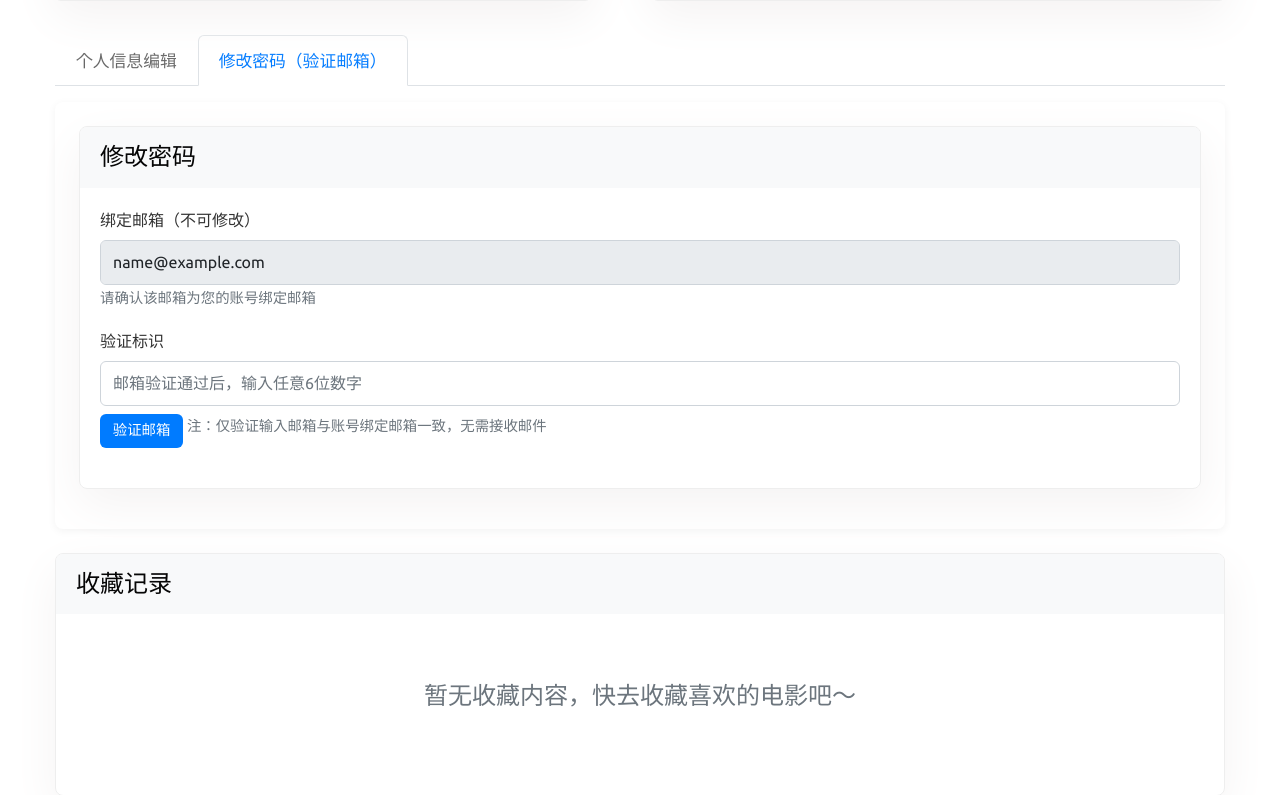
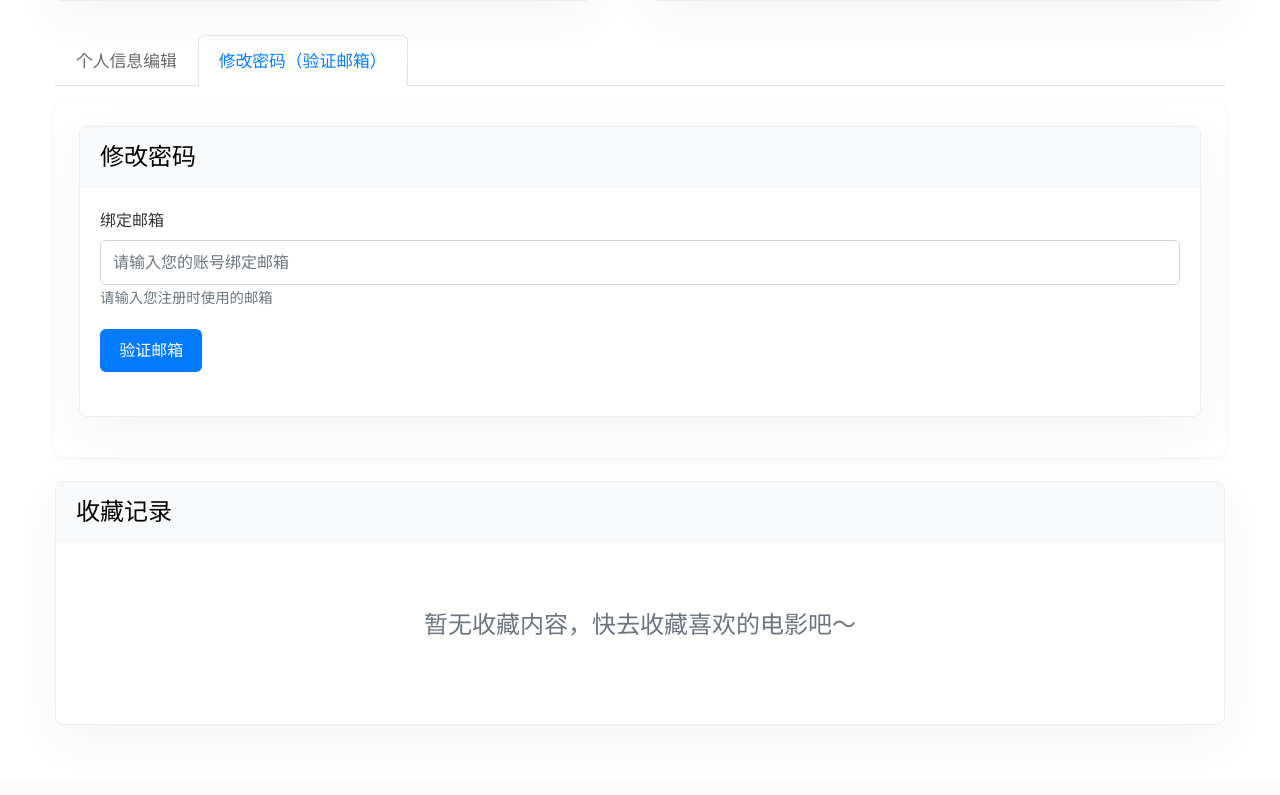
Before and after one commit to SkyGazer-69/movie, a Django app: page /center/ in a window 1280 px wide, after a click on "修改密码（验证邮箱）". Shown: the part 719-1514 px from the top of the page. After the commit the page ends 1444 px from the top, so only its background shows below. Run offline with Django 4.2, Linux system fonts and the light colour scheme; the visitor is signed in with stand-in values (Sample User, id 1); data comes from the database, SQL or seed files in the repository; data that the repository does not hold is empty; some libraries are stand-ins or nearby versions.

Commit message:
密码修改测试

```diff
--- a/movie/myapp/urls.py
+++ b/movie/myapp/urls.py
@@ -14,7 +14,7 @@ urlpatterns = [
     path('collect/', views.collect, name='collect'),
     path('comment/add/', views.comment_add, name='comment_add'),
     path('recommend/', views.recommend),
-    path('center/', views.center, name='user_center'),  # 唯一个人中心入口
+    path('center/', views.center, name='user_center'),  # 人中心入口
     path('board/add/', views.board_add),
 
     path('search_suggest/', views.search_suggest, name='search_suggest'),
@@ -33,6 +33,5 @@ urlpatterns = [
 
     # 功能路由（个人信息更新、密码修改）
     path('user/profile/update/', views.update_profile, name='update_profile'),
-    path('user/send_verify_code/', views.send_verify_code, name='send_verify_code'),
     path('user/password/update/', views.update_password, name='update_password'),
 ]
--- a/movie/myapp/views.py
+++ b/movie/myapp/views.py
@@ -613,7 +613,7 @@ def users(request):
 
 
 # 用户删除
-@superuser_required  # 新增装饰器
+@superuser_required
 def users_delete(request):
     uid = request.GET.get('uid')  # 获取要删除的用户ID
     # 检查用户是否存在
@@ -665,7 +665,7 @@ def search_result(request):
     return render(request, "search_result.html", {"movies": movies, "keyword": keyword})
 
 
-# 个人信息更新视图（修改后跳转回 center/）
+# 个人信息更新（修改后跳转回 center/）
 @login_required
 def update_profile(request):
     if request.method == 'POST':
@@ -688,28 +688,8 @@ def update_profile(request):
         except Exception as e:
             messages.error(request, f'更新失败：{str(e)}')
 
-        # 保存后跳转回个人中心（唯一入口）
         return redirect('/center/')
-
-    # GET请求直接返回个人中心
     return redirect('/center/')
-
-
-# 发送验证码视图（仅验证邮箱一致性，无实际邮件发送）
-@login_required
-def send_verify_code(request):
-    if request.method == 'POST':
-        data = json.loads(request.body)
-        email = data.get('email', '').strip()
-        # 校验邮箱是否为空
-        if not email:
-            return JsonResponse({'success': False, 'message': '邮箱不能为空！'})
-        if request.user.email != email:
-            return JsonResponse({'success': False, 'message': '邮箱与当前账号不匹配！'})
-
-        return JsonResponse({'success': True, 'message': '邮箱验证通过！'})
-
-    return JsonResponse({'success': False, 'message': '仅支持POST请求！'})
 
 
 @login_required
@@ -718,22 +698,15 @@ def update_password(request):
         user = request.user
         try:
             email = request.POST.get('email', '').strip()
-            verify_code = request.POST.get('verify_code', '').strip()
             new_password = request.POST.get('new_password', '').strip()
             confirm_password = request.POST.get('confirm_password', '').strip()
 
             if user.email != email:
                 return JsonResponse({'success': False, 'message': '邮箱与当前账号不匹配！'})
-
-            if not verify_code or len(verify_code) != 6 or not verify_code.isdigit():
-                return JsonResponse({'success': False, 'message': '请输入6位数字作为验证标识！'})
-
             if new_password != confirm_password:
                 return JsonResponse({'success': False, 'message': '两次密码输入不一致！'})
-
             if len(new_password) < 6:
                 return JsonResponse({'success': False, 'message': '新密码长度不能少于6位！'})
-
             user.set_password(new_password)
             user.save()
             logout(request)  # 密码修改后主动登出
--- a/movie/templates/front_center.html
+++ b/movie/templates/front_center.html
@@ -115,6 +115,13 @@
         .card-body {
             padding: 1.25rem;
         }
+        /* 错误提示样式 */
+        .error-message {
+            color: #dc3545;
+            font-size: 0.875rem;
+            margin-top: 0.25rem;
+            display: none;
+        }
     </style>
 
     <section class="inner-banner py-5">
@@ -223,7 +230,7 @@
                             </div>
                         </div>
 
-                        <!-- 密码修改表单（仅验证邮箱一致性） -->
+                        <!-- 密码修改表单（优化后） -->
                         <div class="tab-pane fade" id="password" role="tabpanel" aria-labelledby="password-tab">
                             <div class="card profile-card mb-3">
                                 <div class="card-header"><h4>修改密码</h4></div>
@@ -240,32 +247,36 @@
 
                                     <form method="post" action="/user/password/update/" id="passwordForm">
                                         {% csrf_token %}
-                                        <!-- 1. 邮箱（不可修改） -->
+                                        <!-- 1. 邮箱输入区域 -->
                                         <div class="form-group">
-                                            <label class="form-label" for="email">绑定邮箱（不可修改）</label>
-                                            <input type="email" class="form-control" id="email" name="email" value="{{ queryset_user.email }}" readonly>
-                                            <small class="form-text text-muted">请确认该邮箱为您的账号绑定邮箱</small>
+                                            <label class="form-label" for="email">绑定邮箱</label>
+                                            <input type="email" class="form-control" id="email" name="email" placeholder="请输入您的账号绑定邮箱" required>
+                                            <span id="emailError" class="error-message">输入的邮箱与账号绑定邮箱不一致</span>
+                                            <small class="form-text text-muted">请输入您注册时使用的邮箱</small>
                                         </div>
 
-                                        <!-- 2. 验证标识区域 -->
-                                        <div class="form-group" id="verifySection">
-                                            <label class="form-label" for="verify_code">验证标识</label>
-                                            <input type="text" class="form-control" id="verify_code" name="verify_code" placeholder="邮箱验证通过后，输入任意6位数字" required>
-                                            <button type="button" class="btn btn-custom btn-custom-sm mt-2" id="send_code">验证邮箱</button>
-                                            <small class="form-text text-muted">注：仅验证输入邮箱与账号绑定邮箱一致，无需接收邮件</small>
+                                        <!-- 2. 验证按钮 -->
+                                        <div class="form-group mb-4">
+                                            <button type="button" class="btn btn-custom" id="verifyEmailBtn">验证邮箱</button>
                                         </div>
 
-                                        <!-- 3. 密码修改区域（初始隐藏，验证通过后显示） -->
-                                        <div class="form-group" id="passwordSection" style="display: none;">
-                                            <label class="form-label mt-3" for="new_password">新密码</label>
-                                            <input type="password" class="form-control" id="new_password" name="new_password" placeholder="请输入新密码（至少6位）" required>
-
-                                            <label class="form-label mt-3" for="confirm_password">确认新密码</label>
-                                            <input type="password" class="form-control" id="confirm_password" name="confirm_password" placeholder="请再次输入新密码" required>
+                                        <!-- 3. 密码修改区域（初始隐藏） -->
+                                        <div id="passwordFormSection" style="display: none;">
+                                            <div class="form-group">
+                                                <label class="form-label" for="new_password">新密码</label>
+                                                <input type="password" class="form-control" id="new_password" name="new_password" placeholder="请输入新密码（至少6位）" required minlength="6">
+                                                <span id="passwordLengthError" class="error-message">密码长度不能少于6位</span>
                                             </div>
 
-                                        <!-- 4. 提交按钮（初始隐藏，验证通过后显示） -->
-                                        <button type="submit" class="btn btn-custom mt-3" id="submitBtn" style="display: none;">修改密码</button>
+                                            <div class="form-group">
+                                                <label class="form-label" for="confirm_password">确认新密码</label>
+                                                <input type="password" class="form-control" id="confirm_password" name="confirm_password" placeholder="请再次输入新密码" required>
+                                                <span id="passwordMismatchError" class="error-message">两次输入的密码不一致</span>
+                                            </div>
+
+                                            <!-- 提交按钮 -->
+                                            <button type="submit" class="btn btn-custom mt-2">确认修改密码</button>
+                                        </div>
                                     </form>
                                 </div>
                             </div>
@@ -323,44 +334,109 @@
             }
         }, true);
 
-        // 邮箱验证交互（仅对比数据库邮箱）
-        document.getElementById('send_code').addEventListener('click', function() {
-            const email = document.getElementById('email').value;
-            const userEmail = "{{ queryset_user.email }}"; // 后端传递的数据库邮箱
+        // 密码修改功能核心逻辑
+        document.addEventListener('DOMContentLoaded', function() {
+            // 获取DOM元素
+            const emailInput = document.getElementById('email');
+            const verifyBtn = document.getElementById('verifyEmailBtn');
+            const passwordSection = document.getElementById('passwordFormSection');
+            const emailError = document.getElementById('emailError');
+            const passwordForm = document.getElementById('passwordForm');
+            const newPasswordInput = document.getElementById('new_password');
+            const confirmPasswordInput = document.getElementById('confirm_password');
+            const passwordLengthError = document.getElementById('passwordLengthError');
+            const passwordMismatchError = document.getElementById('passwordMismatchError');
 
-            // 对比邮箱一致性
-            if (email !== userEmail) {
-                alert('输入的邮箱与账号绑定邮箱不一致！');
+            // 数据库中存储的用户邮箱（从后端传递）
+            const userDatabaseEmail = "{{ queryset_user.email|default:'' }}";
+
+            // 1. 邮箱验证按钮点击事件
+            verifyBtn.addEventListener('click', function() {
+                const inputEmail = emailInput.value.trim();
+
+                // 清空之前的错误提示
+                emailError.style.display = 'none';
+
+                // 验证邮箱格式
+                const emailRegex = /^[^\s@]+@[^\s@]+\.[^\s@]+$/;
+                if (!emailRegex.test(inputEmail)) {
+                    alert('请输入有效的邮箱地址');
                     return;
                 }
 
-            // 核心功能：显示密码框和提交按钮
-            document.getElementById('passwordSection').style.display = 'block';
-            document.getElementById('submitBtn').style.display = 'block';
+                // 对比输入邮箱与数据库邮箱
+                if (inputEmail !== userDatabaseEmail) {
+                    emailError.style.display = 'block';
+                    return;
+                }
 
-            // 交互提示
-            alert('邮箱验证通过！请输入任意6位数字作为验证标识');
+                // 验证通过：显示密码输入区域
+                passwordSection.style.display = 'block';
+                alert('邮箱验证通过！请设置新密码');
 
-            // 倒计时逻辑
-            let countdown = 30;
-            this.disabled = true;
-            const timer = setInterval(() => {
-                countdown--;
-                this.innerHTML = `重新验证(${countdown}s)`;
-                if (countdown <= 0) {
-                    clearInterval(timer);
-                    this.innerHTML = '验证邮箱';
-                    this.disabled = false;
-                }
-            }, 1000);
+                // 聚焦到新密码输入框
+                newPasswordInput.focus();
             });
 
-        document.getElementById('submitBtn').addEventListener('click', function(e) {
+            // 2. 密码输入验证（实时校验）
+            newPasswordInput.addEventListener('input', function() {
+                const password = this.value;
+                // 密码长度校验
+                if (password.length < 6) {
+                    passwordLengthError.style.display = 'block';
+                } else {
+                    passwordLengthError.style.display = 'none';
+                }
+                // 同步校验两次密码是否一致
+                checkPasswordMatch();
+            });
+
+            confirmPasswordInput.addEventListener('input', checkPasswordMatch);
+
+            // 3. 检查两次密码是否一致
+            function checkPasswordMatch() {
+                const newPwd = newPasswordInput.value;
+                const confirmPwd = confirmPasswordInput.value;
+
+                if (newPwd && confirmPwd && newPwd !== confirmPwd) {
+                    passwordMismatchError.style.display = 'block';
+                } else {
+                    passwordMismatchError.style.display = 'none';
+                }
+            }
+
+            // 4. 表单提交事件（AJAX提交，避免页面刷新）
+            passwordForm.addEventListener('submit', function(e) {
                 e.preventDefault(); // 阻止表单默认提交
-        const form = document.getElementById('passwordForm');
-        const formData = new FormData(form);
 
-        // 发送 AJAX 请求
+                // 最终校验
+                let isValid = true;
+
+                // 再次校验邮箱（防止绕过按钮直接提交）
+                if (emailInput.value.trim() !== userDatabaseEmail) {
+                    emailError.style.display = 'block';
+                    isValid = false;
+                }
+
+                // 校验密码长度
+                if (newPasswordInput.value.length < 6) {
+                    passwordLengthError.style.display = 'block';
+                    isValid = false;
+                }
+
+                // 校验两次密码一致
+                if (newPasswordInput.value !== confirmPasswordInput.value) {
+                    passwordMismatchError.style.display = 'block';
+                    isValid = false;
+                }
+
+                if (!isValid) {
+                    return;
+                }
+
+                // 发送AJAX请求提交表单
+                const formData = new FormData(passwordForm);
+
                 fetch('/user/password/update/', {
                     method: 'POST',
                     body: formData,
@@ -372,14 +448,16 @@
                 .then(data => {
                     if (data.success) {
                         alert(data.message);
-                window.location.href = data.login_url; // 跳转到登录页
+                        // 密码修改成功后跳转到登录页
+                        window.location.href = data.login_url;
                     } else {
-                alert(data.message);
+                        alert('修改失败：' + data.message);
                     }
                 })
                 .catch(error => {
-            console.error('密码修改失败:', error);
+                    console.error('网络错误：', error);
                     alert('网络错误，请稍后再试');
+                });
             });
         });
     </script>
```
Lines whose indentation alone changed are shown as unchanged.
